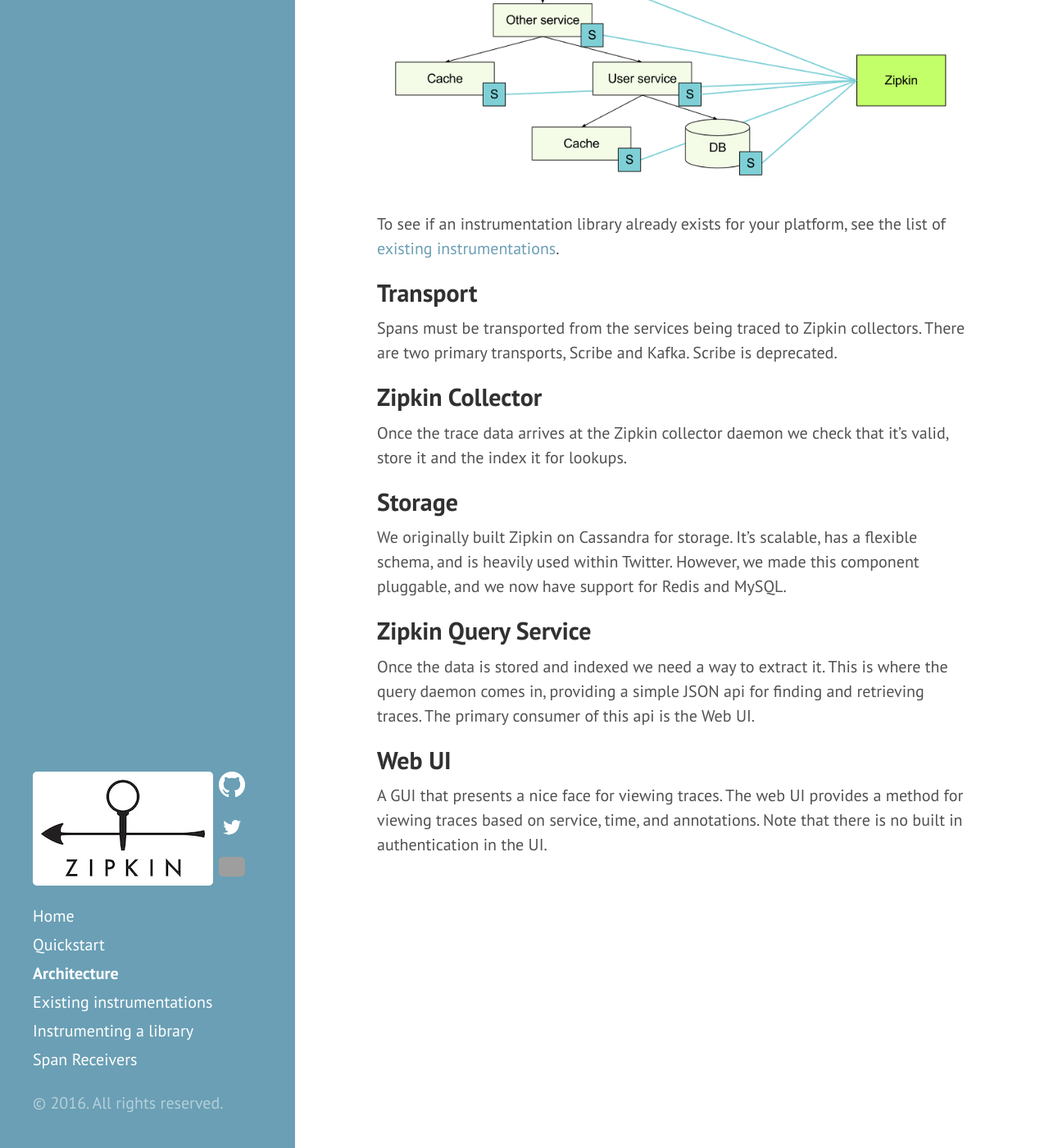
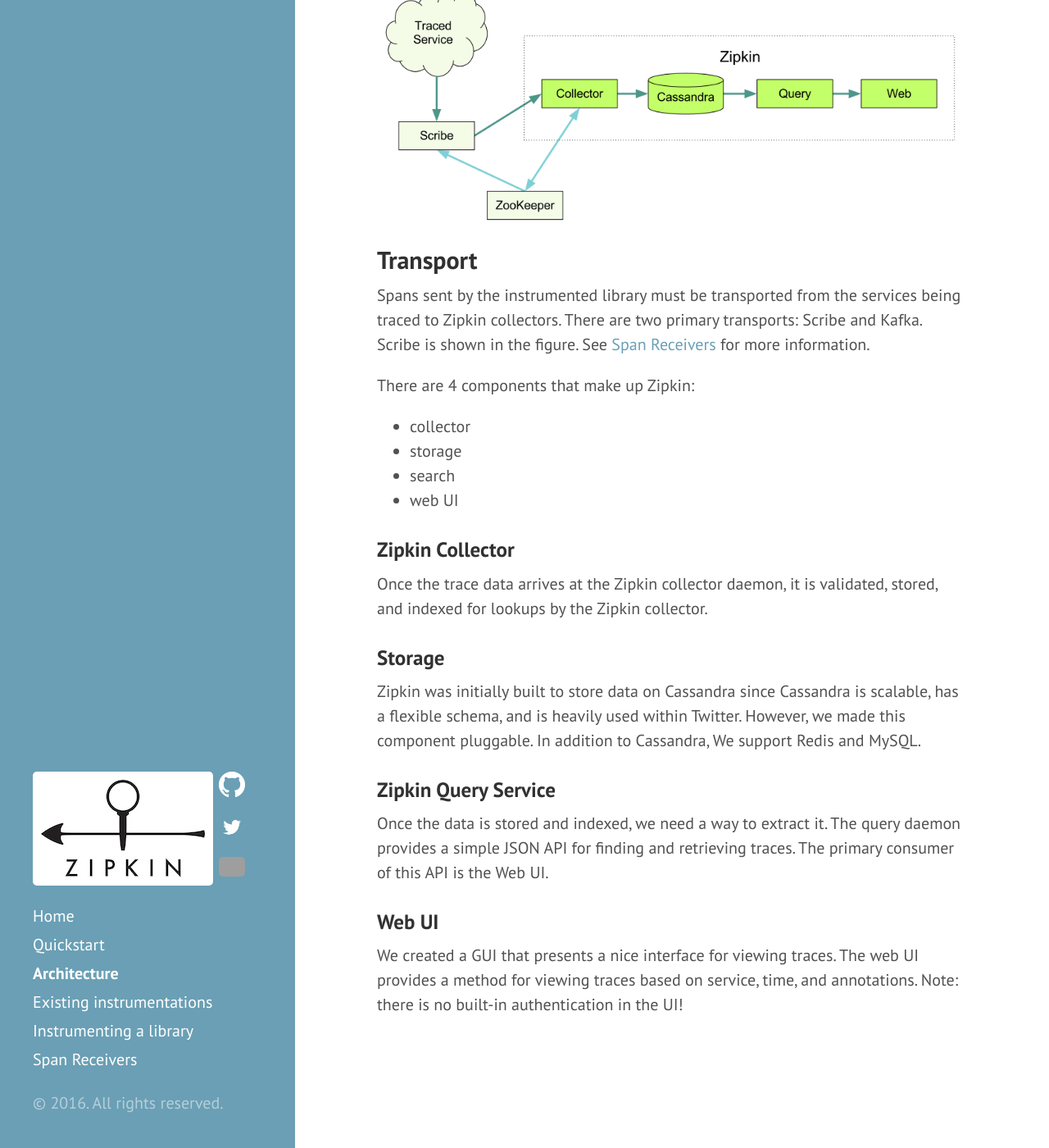
Before and after one commit to openzipkin/openzipkin.github.io, a Jekyll site: the page built from pages/architecture.md, in a window 1280 px wide and 1400 px high, scrolled down 769 px. Shown: the whole window at 82% size. Built offline with Jekyll 4.4.1, drawn with Linux system fonts in a browser that asks for light colours; some of the changed text lies outside the part shown.

Commit message:
Final style/grammar update

```diff
--- a/pages/architecture.md
+++ b/pages/architecture.md
@@ -4,53 +4,50 @@
 ---
 
 
-These are the components that make up a fully fledged tracing system.
-
-![Architecture overview]({{ site.github.url }}/public/img/architecture-0.png)
 
 Instrumented libraries
 ----------------------
 
 Tracing information is collected on each host using the instrumented libraries
 and sent to Zipkin. When the host makes a request to another service, it passes
-a few tracing identifers along with the request so we can later tie the data
+a few tracing identifiers along with the request so we can later tie the data
 together.
 
 ![Instrumentation architecture]({{ site.github.url }}/public/img/architecture-1.png)
 
 To see if an instrumentation library already exists for your platform, see the
-list of [existing instrumentations]({{ site.github.url
-}}/pages/existing_instrumentations).
+list of [existing instrumentations]({{ site.github.url}}/pages/existing_instrumentations).
+
+![Architecture overview]({{ site.github.url }}/public/img/architecture-0.png)
 
 Transport
 ---------
 
-Spans must be transported from the services being traced to Zipkin collectors.
-There are two primary transports, Scribe and Kafka. Scribe is deprecated.
+Spans sent by the instrumented library must be transported from the services being traced to Zipkin collectors.
+There are two primary transports: Scribe and Kafka. Scribe is shown in the figure. See [Span Receivers]({{ site.github.url }}/pages/span_receivers) for more information.
 
-Zipkin Collector
-----------------
+There are 4 components that make up Zipkin:
+* collector
+* storage
+* search
+* web UI
 
-Once the trace data arrives at the Zipkin collector daemon we check that it's
-valid, store it and the index it for lookups.
+### Zipkin Collector
 
-Storage
--------
+Once the trace data arrives at the Zipkin collector daemon, it is validated, stored, and indexed for lookups by the Zipkin collector.
 
-We originally built Zipkin on Cassandra for storage. It's scalable, has a
+### Storage
+
+Zipkin was initially built to store data on Cassandra since Cassandra is scalable, has a
 flexible schema, and is heavily used within Twitter. However, we made this
-component pluggable, and we now have support for Redis and MySQL.
+component pluggable. In addition to Cassandra, We support Redis and MySQL.
 
-Zipkin Query Service
---------------------
+### Zipkin Query Service
 
-Once the data is stored and indexed we need a way to extract it. This is where
-the query daemon comes in, providing a simple JSON api for finding and retrieving
-traces. The primary consumer of this api is the Web UI.
+Once the data is stored and indexed, we need a way to extract it. The query daemon provides a simple JSON API for finding and retrieving traces. The primary consumer of this API is the Web UI.
 
-Web UI
-------
+### Web UI
 
-A GUI that presents a nice face for viewing traces. The web UI provides a
-method for viewing traces based on service, time, and  annotations. Note
-that there is no built in authentication in the UI.
+We created a GUI that presents a nice interface for viewing traces. The web UI provides a
+method for viewing traces based on service, time, and annotations.
+Note: there is no built-in authentication in the UI!
```
Also changed, not shown: index.md (+6 -6 lines), pages/existing_instrumentations.md (+1 -1 lines), pages/instrumenting.md (+19 -13 lines), pages/span_receivers.md (+1 -2 lines).
